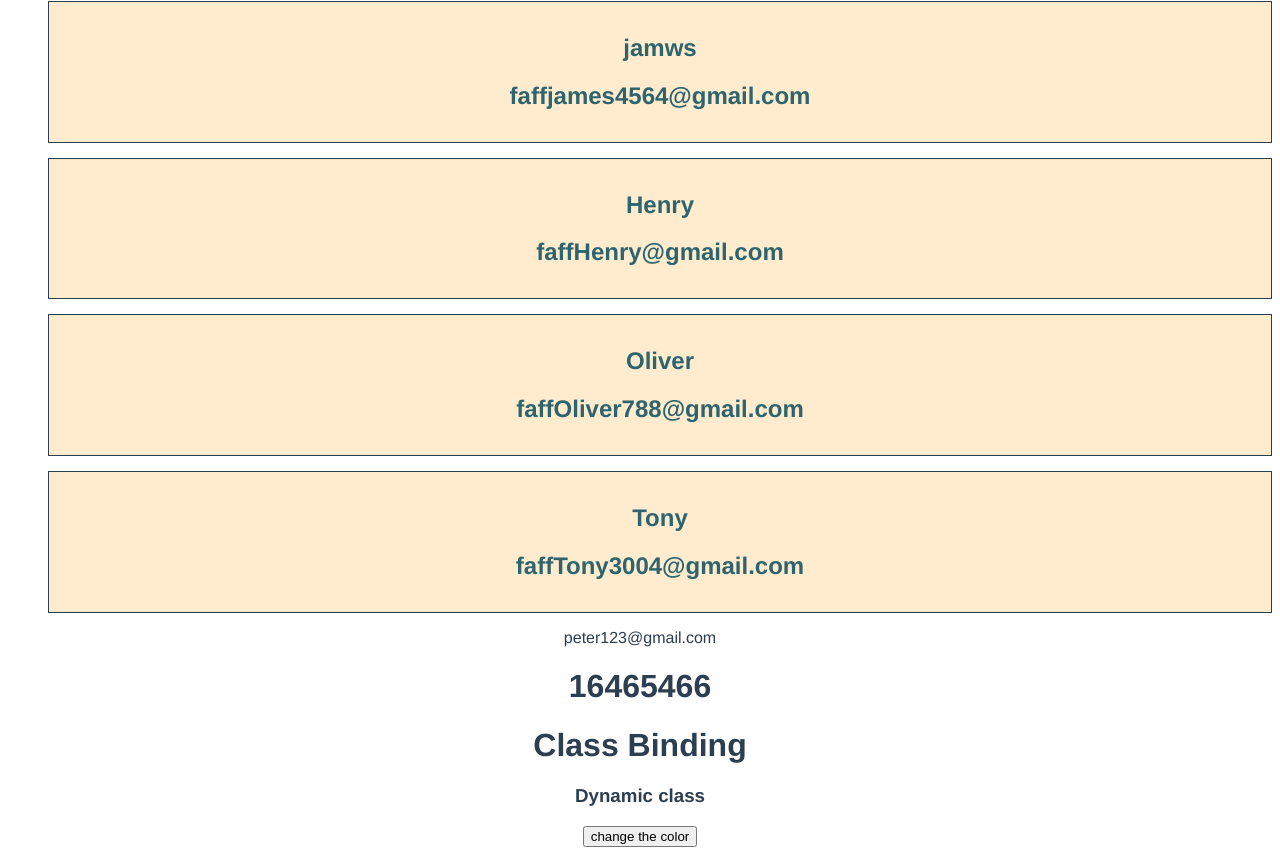
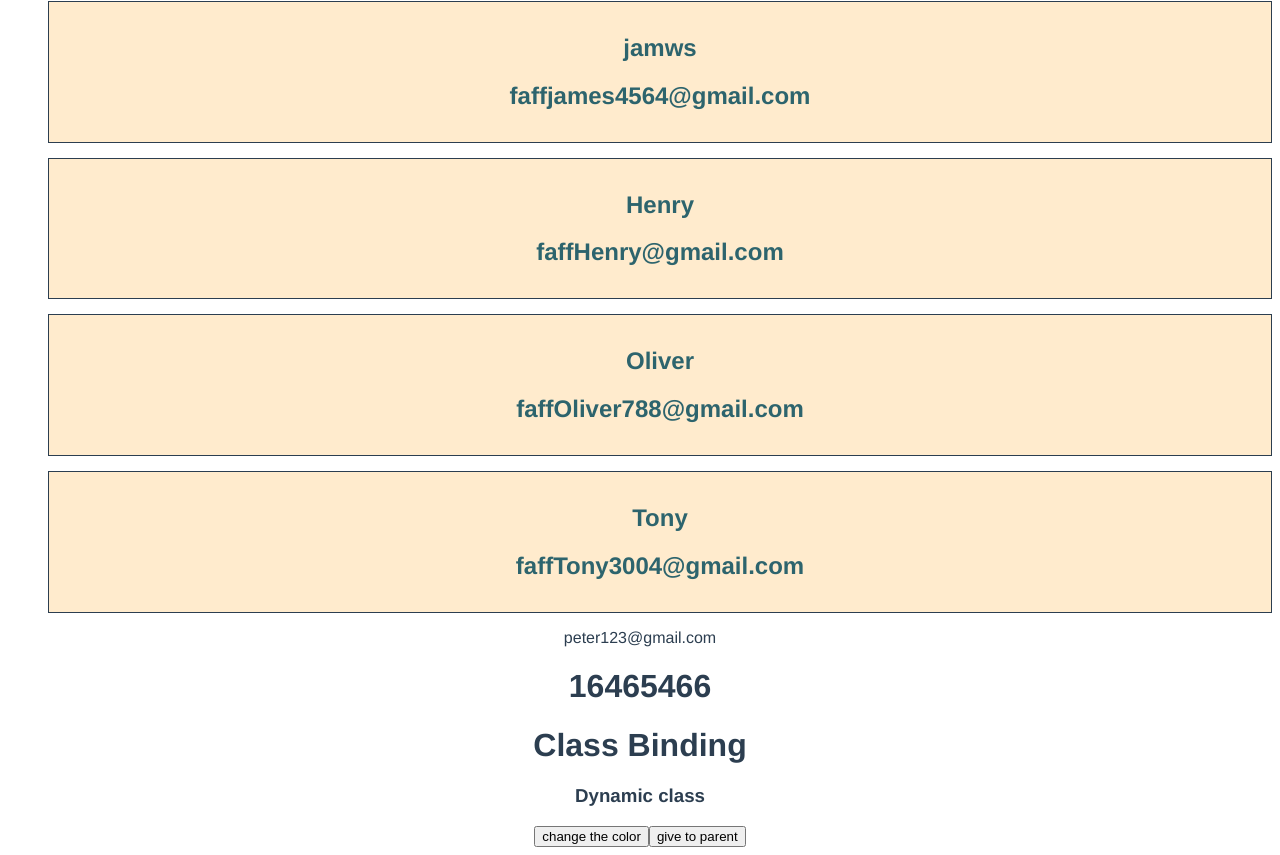
Before and after one commit to aschneiderGit/vuejs-udemy, a Vue app: page / in a window 1280 px wide. Shown: the part 804-1659 px from the top of the page. Built offline with nearby package versions, Linux system fonts and the light colour scheme.

Commit message:
children to parent

```diff
--- a/src/components/ChildComponent.vue
+++ b/src/components/ChildComponent.vue
@@ -15,6 +15,7 @@
   <h1>Class Binding</h1>
   <h3 :class="{ yellow: color }">Dynamic class</h3>
   <button v-on:click="color = !color">change the color</button>
+  <button v-on:click="giveToParent('i m a children')">give to parent</button>
 </template>
 <script>
 import Newuser from "./NewUser.vue";
@@ -24,6 +25,7 @@ export default {
     name: String,
     user: Object,
     getData: Function,
+    giveToParent: Function,
   },
   data() {
     return {
--- a/src/components/ForLoop.vue
+++ b/src/components/ForLoop.vue
@@ -6,7 +6,12 @@
     </li>
   </ul>
   <br />
-  <ChildComponent name="Tony stark" :user="user" :getData="getData" />
+  <ChildComponent
+    name="Tony stark"
+    :user="user"
+    :getData="getData"
+    :giveToParent="getChildrenInfo"
+  />
 </template>
 <script>
 import ChildComponent from "./ChildComponent.vue";
@@ -22,6 +27,9 @@ export default {
     getData() {
       alert("Methods called");
     },
+    getChildrenInfo(childrenInfo) {
+      alert("i'm the parent and you are ? \n" + childrenInfo);
+    },
   },
   components: { ChildComponent },
 };
```
